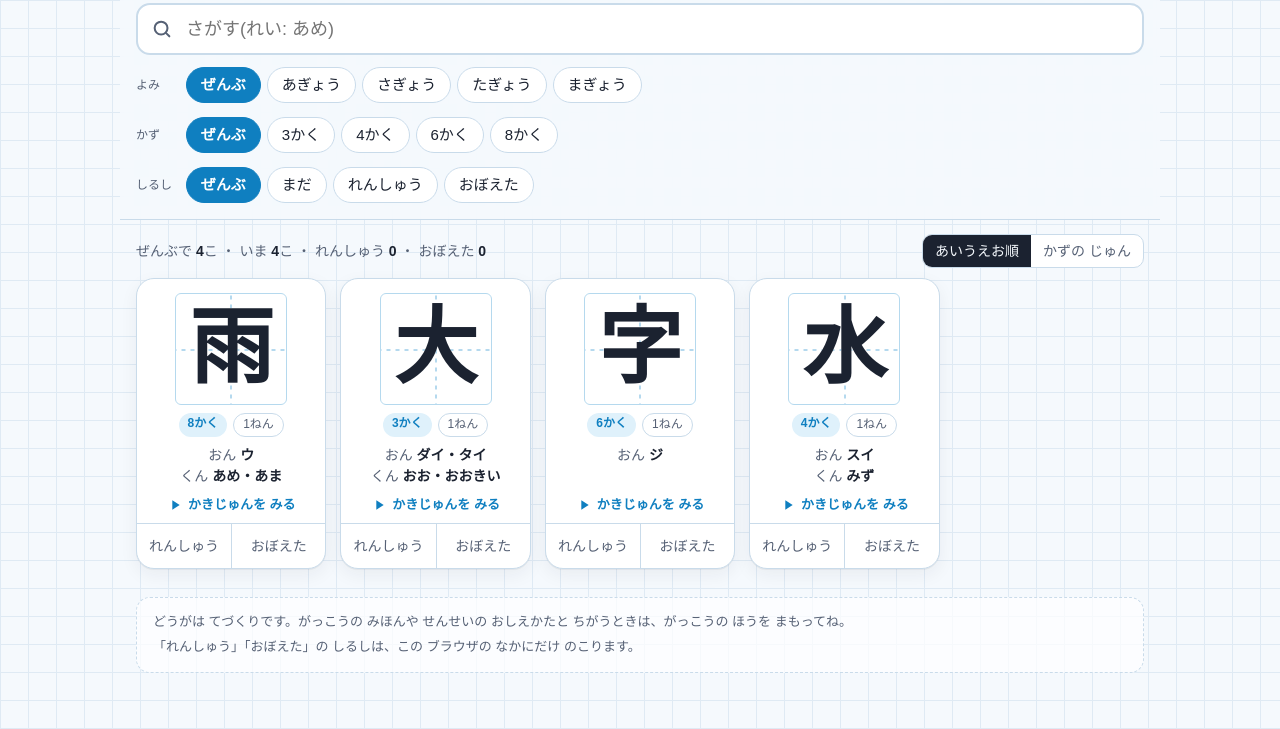
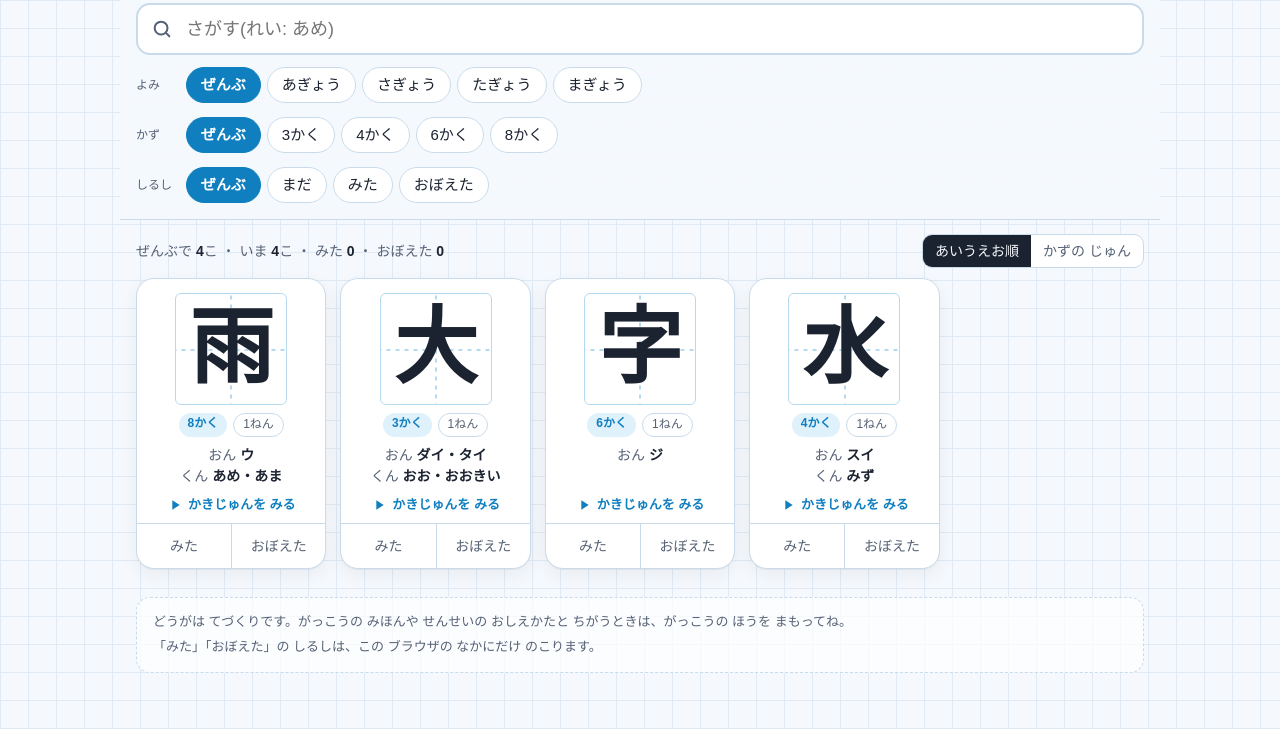
Before and after one commit to takamori915/kakuu-app, a plain HTML site: page docs/index.html in a window 1280 px wide. Shown: the part 140-869 px from the top of the page. Drawn offline with Linux system fonts and the light colour scheme; a web font is replaced by a local one.

Commit message:
ラベルを まだ/みた/おぼえた に変更
Co-Authored-By: Claude Sonnet 5.5 <noreply@anthropic.com>
Claude-Session: https://claude.ai/code/session_01MrznQ7ZGzCS8HLgqMc79Kd

```diff
--- a/docs/index.html
+++ b/docs/index.html
@@ -233,7 +233,7 @@ h1 .mark { color: var(--accent); }
 
   <aside class="foot">
     <p>どうがは てづくりです。がっこうの みほんや せんせいの おしえかたと ちがうときは、がっこうの ほうを まもってね。</p>
-    <p>「れんしゅう」「おぼえた」の しるしは、この ブラウザの なかにだけ のこります。</p>
+    <p>「みた」「おぼえた」の しるしは、この ブラウザの なかにだけ のこります。</p>
   </aside>
 </div>
 
@@ -352,7 +352,7 @@ function renderFilters() {
   chipGroup($("rows"), [["", "ぜんぶ"], ...rows.map((r) => [r, r + "ぎょう"])], state.row || "", (v) => { state.row = v || null; update(); });
   const ss = [...new Set(pool().map((d) => d.strokes))].sort((a, b) => a - b);
   chipGroup($("strokes"), [["", "ぜんぶ"], ...ss.map((n) => [n, n + "かく"])], state.strokes || "", (v) => { state.strokes = v ? Number(v) : null; update(); });
-  chipGroup($("status"), [["all", "ぜんぶ"], ["none", "まだ"], ["practice", "れんしゅう"], ["done", "おぼえた"]], state.status, (v) => { state.status = v; update(); });
+  chipGroup($("status"), [["all", "ぜんぶ"], ["none", "まだ"], ["practice", "みた"], ["done", "おぼえた"]], state.status, (v) => { state.status = v; update(); });
 }
 function cardHTML(d) {
   const m = marks[d.k] || "";
@@ -365,7 +365,7 @@ function cardHTML(d) {
       <span class="play"><svg viewBox="0 0 24 24" fill="currentColor" aria-hidden="true"><path d="M8 5v14l11-7z"/></svg>かきじゅんを みる</span>
     </button>
     <div class="marks">
-      <button class="mark-btn practice" type="button" data-mark="practice" data-k="${esc(d.k)}" aria-pressed="${m === "practice"}">れんしゅう</button>
+      <button class="mark-btn practice" type="button" data-mark="practice" data-k="${esc(d.k)}" aria-pressed="${m === "practice"}">みた</button>
       <button class="mark-btn done" type="button" data-mark="done" data-k="${esc(d.k)}" aria-pressed="${m === "done"}">おぼえた</button>
     </div>
   </li>`;
@@ -378,7 +378,7 @@ function renderList() {
   $("empty").hidden = list.length > 0 || total === 0;
   const nP = pool().filter((d) => marks[d.k] === "practice").length;
   const nD = pool().filter((d) => marks[d.k] === "done").length;
-  $("count").innerHTML = `ぜんぶで <b>${total}</b>こ ・ いま <b>${list.length}</b>こ ・ れんしゅう <b>${nP}</b> ・ おぼえた <b>${nD}</b>`;
+  $("count").innerHTML = `ぜんぶで <b>${total}</b>こ ・ いま <b>${list.length}</b>こ ・ みた <b>${nP}</b> ・ おぼえた <b>${nD}</b>`;
   $("qclear").hidden = !state.q;
   document.querySelectorAll(".sort button").forEach((b) => b.setAttribute("aria-pressed", String(b.dataset.sort === state.sort)));
   return list;
```
